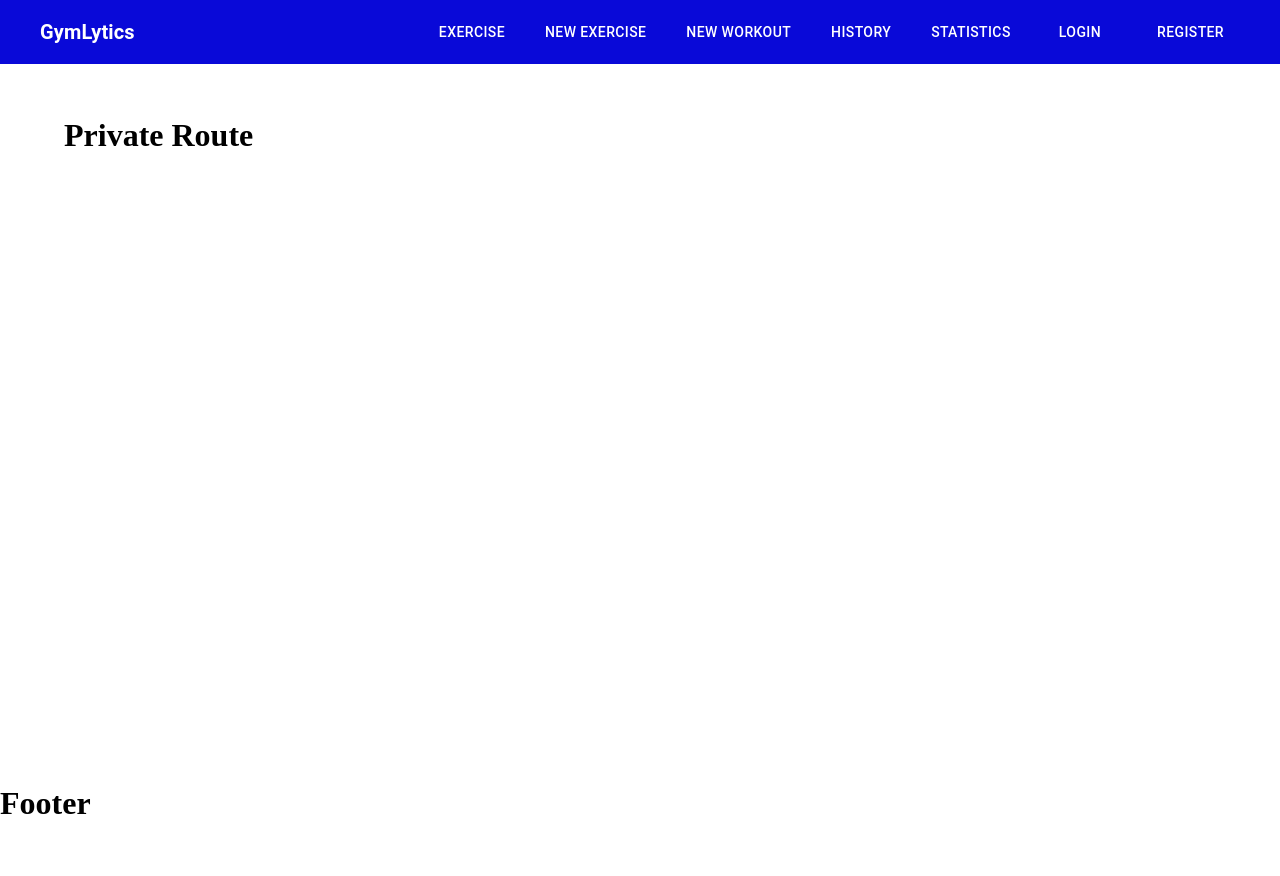
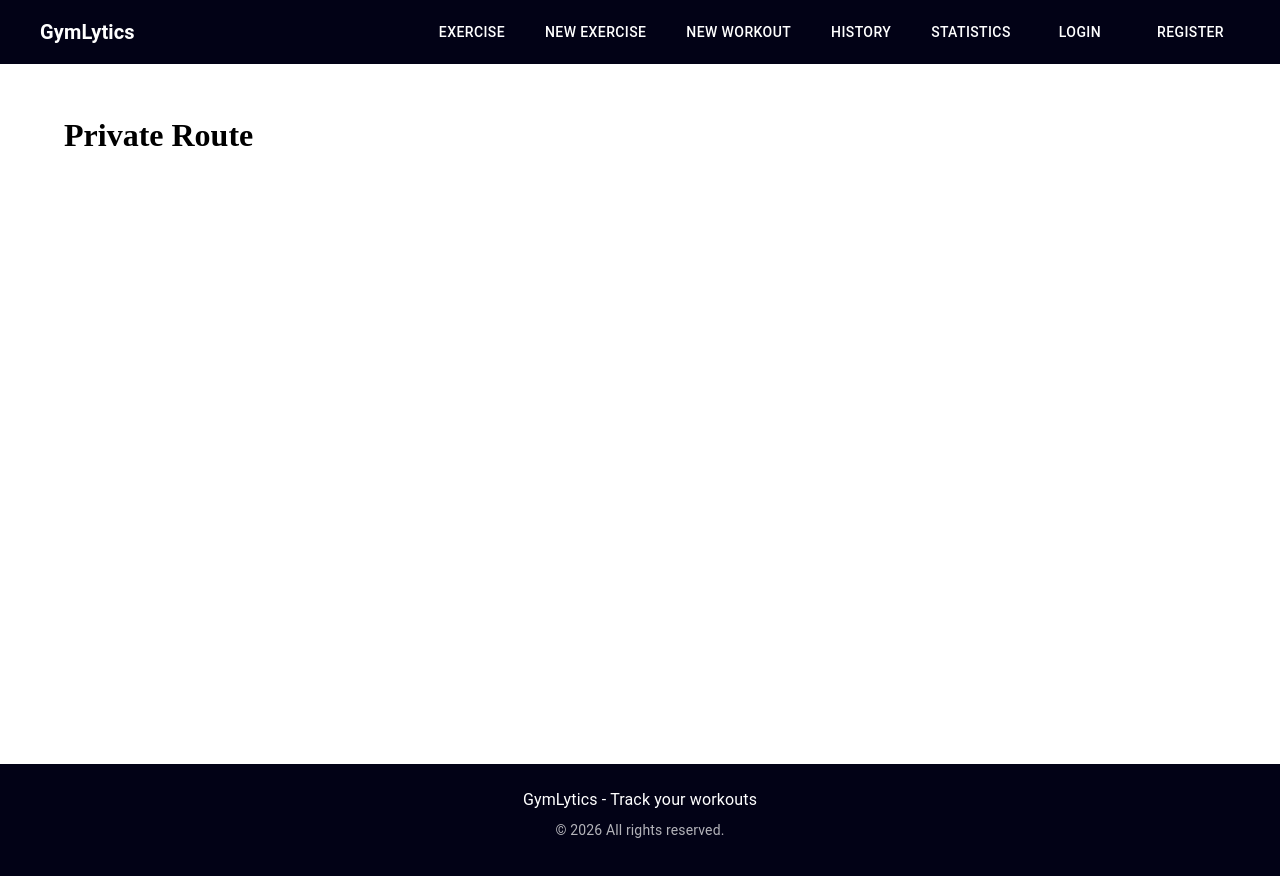
Before and after one commit to EdrickHernandez/gym-lytics, a React (Vite) app in the folder client/: page /profile in a window 1280 px wide. Shown: the top 876 px of the page. Before the commit the page ends 844 px from the top, so only its background shows below. Built offline with nearby package versions, Linux system fonts and the light colour scheme.

Commit message:
agg Footer

```diff
--- a/client/src/components/Common/Footer.jsx
+++ b/client/src/components/Common/Footer.jsx
@@ -1,8 +1,27 @@
+import { Box, Container, Typography, Link } from '@mui/material';
+
 const Footer = () => {
   return (
-    <div>
-      <h1>Footer</h1>
-    </div>
+    <Box
+      component="footer"
+      sx={{
+        py: 3,
+        px: 2,
+        mt: 'auto',
+        bgcolor: '#020216',
+        color: 'white',
+        height: '150px',
+      }}
+    >
+      <Container maxWidth="lg">
+        <Typography variant="body1" align="center">
+          GymLytics - Track your workouts
+        </Typography>
+        <Typography variant="body2" align="center" sx={{ opacity: 0.7, mt: 1 }}>
+          © {new Date().getFullYear()} All rights reserved.
+        </Typography>
+      </Container>
+    </Box>
   );
 };
 
--- a/client/src/components/Common/Navbar.jsx
+++ b/client/src/components/Common/Navbar.jsx
@@ -16,7 +16,7 @@ const Navbar = () => {
   ];
 
   return (
-    <AppBar position="static" sx={{ bgcolor: '#0909d8', m: 0, p: 0 }}>
+    <AppBar position="static" sx={{ bgcolor: '#020216', m: 0, p: 0 }}>
       <Container maxWidth="lg" disableGutters>
         <Toolbar disableGutters sx={{ minHeight: 'auto', px: 0}}>
           {/* Logo */}
```
